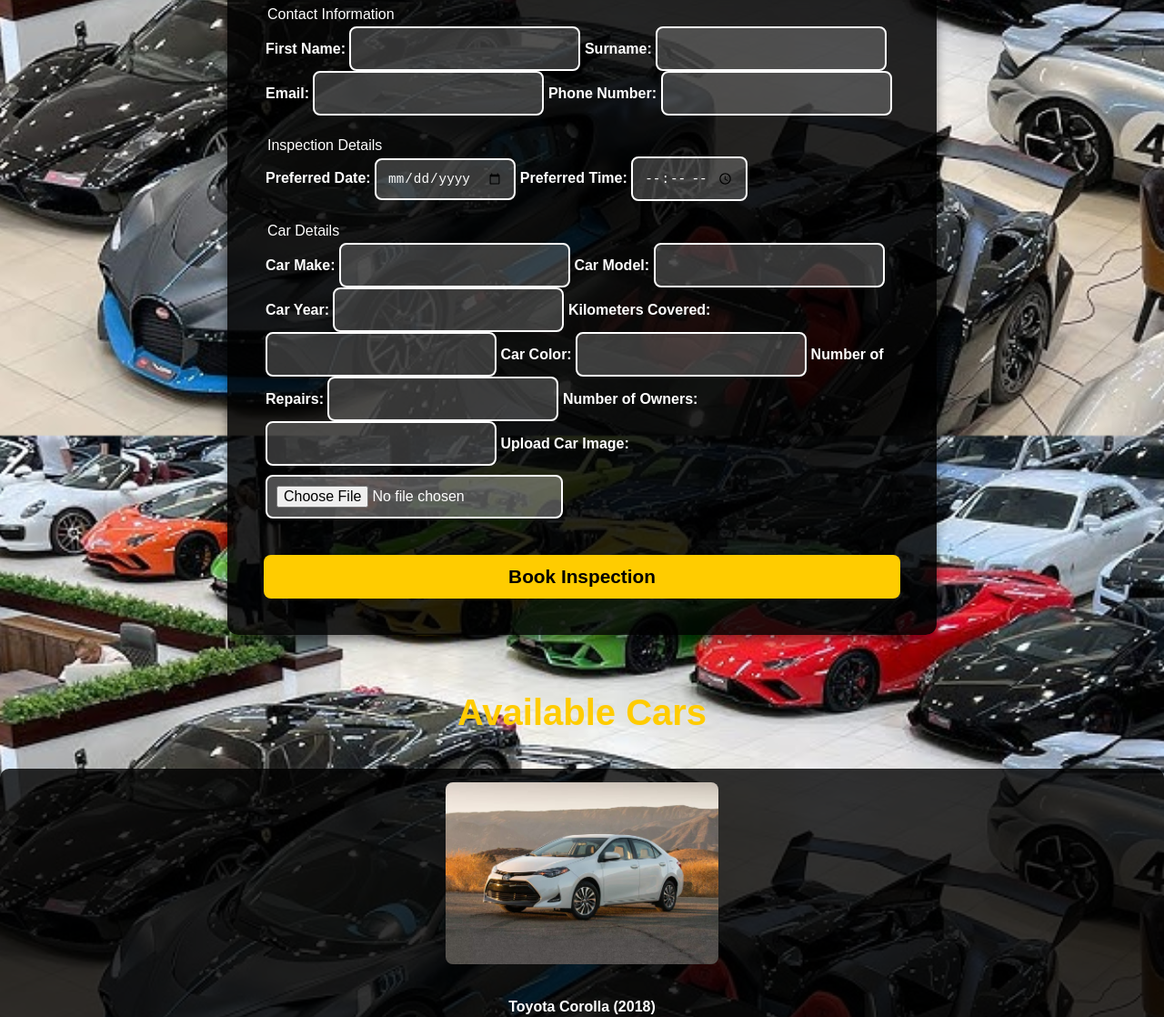
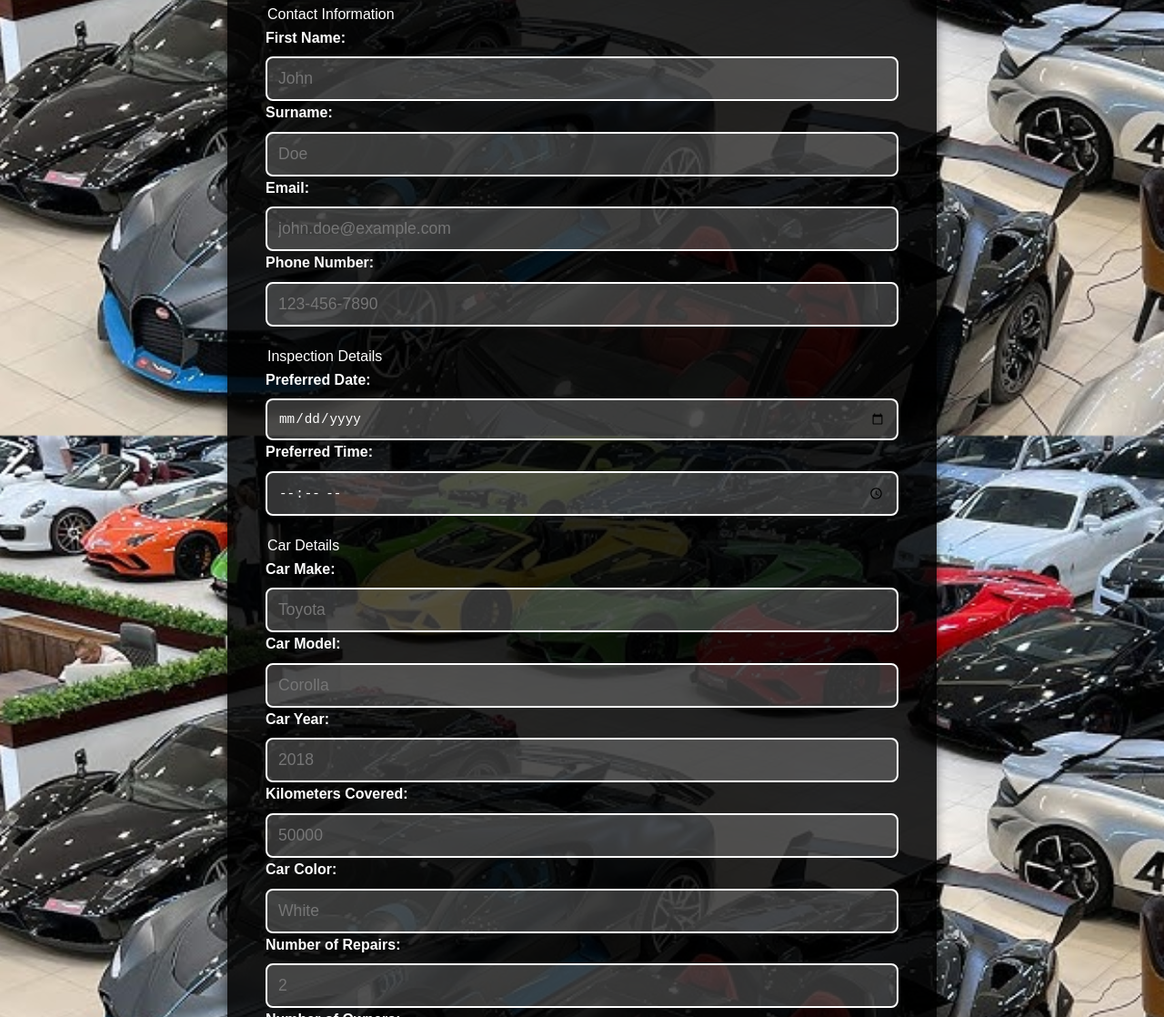
Before and after one commit to Davidkiki1/Drive-with-Confidence, a website: page index.html in a window 1280 px wide. Shown: the part 321-1439 px from the top of the page at 91% size. Drawn offline with Linux system fonts and the light colour scheme.

Commit message:
Completed the project

```diff
--- a/index.html
+++ b/index.html
@@ -14,56 +14,84 @@
     <main>
         <section id="inspection-booking">
             <h2>Book an Inspection</h2>
-            <form id="bookingForm" enctype="multipart/form-data">
+            <form id="bookingForm" enctype="multipart/form-data" aria-labelledby="inspection-booking">
                 <fieldset>
                     <legend>Contact Information</legend>
+                    <div class="form-group">
                         <label for="firstName">First Name:</label>
-                    <input type="text" id="firstName" name="firstName" required>
+                        <input type="text" id="firstName" name="firstName" required aria-required="true" placeholder="John">
+                    </div>
 
+                    <div class="form-group">
                         <label for="surname">Surname:</label>
-                    <input type="text" id="surname" name="surname" required>
+                        <input type="text" id="surname" name="surname" required aria-required="true" placeholder="Doe">
+                    </div>
 
+                    <div class="form-group">
                         <label for="email">Email:</label>
-                    <input type="email" id="email" name="email" required>
+                        <input type="email" id="email" name="email" required aria-required="true" placeholder="john.doe@example.com">
+                    </div>
 
+                    <div class="form-group">
                         <label for="phone">Phone Number:</label>
-                    <input type="tel" id="phone" name="phone" required>
+                        <input type="tel" id="phone" name="phone" required aria-required="true" placeholder="123-456-7890">
+                    </div>
                 </fieldset>
 
                 <fieldset>
                     <legend>Inspection Details</legend>
+                    <div class="form-group">
                         <label for="date">Preferred Date:</label>
-                    <input type="date" id="date" name="date" required>
+                        <input type="date" id="date" name="date" required aria-required="true">
+                    </div>
 
+                    <div class="form-group">
                         <label for="time">Preferred Time:</label>
-                    <input type="time" id="time" name="time" required>
+                        <input type="time" id="time" name="time" required aria-required="true">
+                    </div>
                 </fieldset>
 
                 <fieldset>
                     <legend>Car Details</legend>
+                    <div class="form-group">
                         <label for="carMake">Car Make:</label>
-                    <input type="text" id="carMake" name="carMake" required>
+                        <input type="text" id="carMake" name="carMake" required aria-required="true" placeholder="Toyota">
+                    </div>
 
+                    <div class="form-group">
                         <label for="carModel">Car Model:</label>
-                    <input type="text" id="carModel" name="carModel" required>
+                        <input type="text" id="carModel" name="carModel" required aria-required="true" placeholder="Corolla">
+                    </div>
 
+                    <div class="form-group">
                         <label for="carYear">Car Year:</label>
-                    <input type="number" id="carYear" name="carYear" required>
+                        <input type="number" id="carYear" name="carYear" required aria-required="true" placeholder="2018">
+                    </div>
 
+                    <div class="form-group">
                         <label for="carKilometers">Kilometers Covered:</label>
-                    <input type="number" id="carKilometers" name="carKilometers" required>
+                        <input type="number" id="carKilometers" name="carKilometers" required aria-required="true" placeholder="50000">
+                    </div>
 
+                    <div class="form-group">
                         <label for="carColor">Car Color:</label>
-                    <input type="text" id="carColor" name="carColor" required>
+                        <input type="text" id="carColor" name="carColor" required aria-required="true" placeholder="White">
+                    </div>
 
+                    <div class="form-group">
                         <label for="numberOfRepairs">Number of Repairs:</label>
-                    <input type="number" id="numberOfRepairs" name="numberOfRepairs" required>
+                        <input type="number" id="numberOfRepairs" name="numberOfRepairs" required aria-required="true" placeholder="2">
+                    </div>
 
+                    <div class="form-group">
                         <label for="numberOfOwners">Number of Owners:</label>
-                    <input type="number" id="numberOfOwners" name="numberOfOwners" required>
+                        <input type="number" id="numberOfOwners" name="numberOfOwners" required aria-required="true" placeholder="1">
+                    </div>
 
+                    <div class="form-group">
                         <label for="carImage">Upload Car Image:</label>
-                    <input type="file" id="carImage" name="carImage" accept="image/*" required>
+                        <input type="file" id="carImage" name="carImage" accept="image/*" required aria-required="true">
+                    </div>
                 </fieldset>
 
                 <button type="submit">Book Inspection</button>
--- a/index.js
+++ b/index.js
@@ -6,17 +6,22 @@ document.addEventListener("DOMContentLoaded", () => {
 
     let cars = [];
 
+    // Load cars data from cars.json
     function loadCars() {
         fetch("cars.json")
             .then(response => {
                 if (!response.ok) {
-                    throw new Error('Failed to load cars data.');
+                    throw new Error('Failed to load cars data. Please check your connection or file path.');
                 }
                 return response.json();
             })
             .then(data => {
-                cars = data;
-                displayCars();
+                if (Array.isArray(data)) {
+                    cars = data;
+                    displayCars();
+                } else {
+                    throw new Error('Cars data is not in the expected format (should be an array).');
+                }
             })
             .catch(error => {
                 console.error("Error loading JSON:", error);
@@ -24,6 +29,7 @@ document.addEventListener("DOMContentLoaded", () => {
             });
     }
 
+    // Display cars data
     function displayCars() {
         carList.innerHTML = "<h2>Available Cars</h2>";
         if (cars.length === 0) {
@@ -56,6 +62,7 @@ document.addEventListener("DOMContentLoaded", () => {
         });
     }
 
+    // Handle form submission to add a new car
     bookingForm.addEventListener("submit", (event) => {
         event.preventDefault();
 
@@ -80,8 +87,8 @@ document.addEventListener("DOMContentLoaded", () => {
         const reader = new FileReader();
         reader.onload = function (e) {
             newCar.image = e.target.result;
-            cars.push(newCar);
-            displayCars();
+            cars.push(newCar);  // Add new car to the list
+            displayCars();  // Re-render the car list
             bookingForm.reset();
             alert("Car added successfully!");
         };
@@ -91,5 +98,6 @@ document.addEventListener("DOMContentLoaded", () => {
         reader.readAsDataURL(imageFile);
     });
 
+    // Load the car data on page load
     loadCars();
 });
--- /dev/null
+++ b/package.json
@@ -0,0 +1,5 @@
+{
+  "devDependencies": {
+    "http-server": "^14.1.1"
+  }
+}
```
Also changed, not shown: 1 other file. Lines whose indentation alone changed are shown as unchanged.
